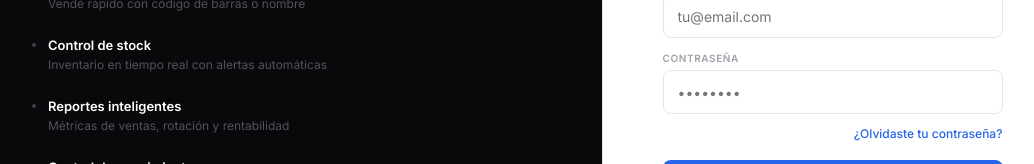
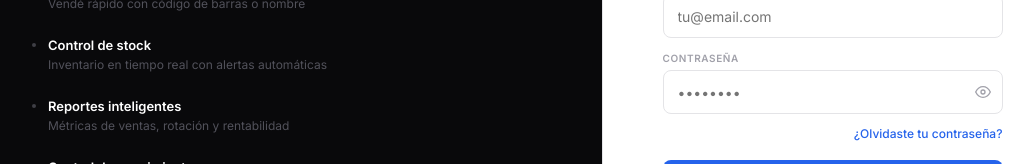
Before and after one commit to Flow-AppbyVEXA/flow-app, a React (Vite) app: page / in a window 1280 px wide. Shown: the part 334-498 px from the top of the page, without its empty margins (218-1252 px from the left). Built offline with nearby package versions, Linux system fonts and the light colour scheme; no server answers.

Commit message:
Add files via upload

```diff
--- a/src/Login.jsx
+++ b/src/Login.jsx
@@ -31,18 +31,33 @@
 vexaflowcore@gmail.com | WhatsApp: +54 344 463 5779`
 
 // ── Definidos FUERA de Login para evitar re-mount al escribir ─────────────────
+const EyeIcon = ({ show }) => (
+  <svg width="16" height="16" viewBox="0 0 24 24" fill="none" stroke="currentColor" strokeWidth="2" strokeLinecap="round" strokeLinejoin="round">
+    {show
+      ? <><path d="M17.94 17.94A10.07 10.07 0 0 1 12 20c-7 0-11-8-11-8a18.45 18.45 0 0 1 5.06-5.94M9.9 4.24A9.12 9.12 0 0 1 12 4c7 0 11 8 11 8a18.5 18.5 0 0 1-2.16 3.19"/><line x1="1" y1="1" x2="23" y2="23"/></>
+      : <><path d="M1 12s4-8 11-8 11 8 11 8-4 8-11 8-11-8-11-8z"/><circle cx="12" cy="12" r="3"/></>
+    }
+  </svg>
+)
+
 function FInput({ type, placeholder, value, onChange }) {
   const [focused, setFocused] = useState(false)
+  const [showPw, setShowPw]   = useState(false)
+  const isPw    = type === 'password'
+  const inputType = isPw ? (showPw ? 'text' : 'password') : (type || 'text')
+
   return (
+    <div style={{ position: 'relative' }}>
       <input
-      type={type || 'text'}
+        type={inputType}
         placeholder={placeholder}
         value={value}
         onChange={onChange}
         onFocus={() => setFocused(true)}
         onBlur={() => setFocused(false)}
         style={{
-        fontFamily: FONT, width: '100%', padding: '10px 14px',
+          fontFamily: FONT, width: '100%',
+          padding: isPw ? '10px 42px 10px 14px' : '10px 14px',
           border: `1px solid ${focused ? '#2563EB' : '#E4E4E7'}`,
           boxShadow: focused ? '0 0 0 3px #EFF6FF' : 'none',
           borderRadius: 8, fontSize: 14, outline: 'none',
@@ -50,6 +65,13 @@
           background: 'white', color: '#09090B', minHeight: 44,
         }}
       />
+      {isPw && (
+        <button type="button" onClick={() => setShowPw(v => !v)}
+          style={{ position: 'absolute', right: 12, top: '50%', transform: 'translateY(-50%)', background: 'none', border: 'none', cursor: 'pointer', color: '#A1A1AA', display: 'flex', padding: 0 }}>
+          <EyeIcon show={showPw} />
+        </button>
+      )}
+    </div>
   )
 }
 
```
Lines whose indentation alone changed are shown as unchanged.
